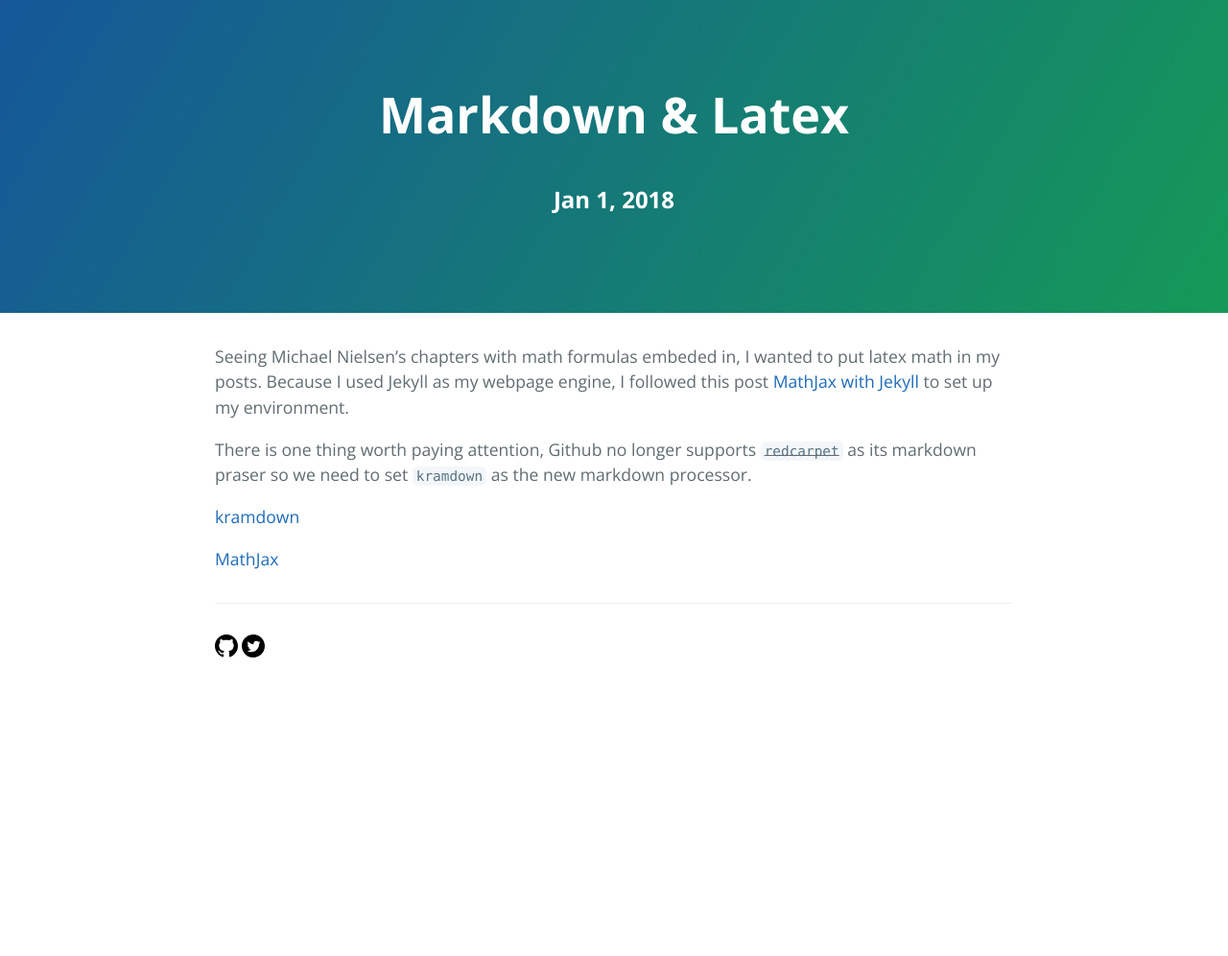
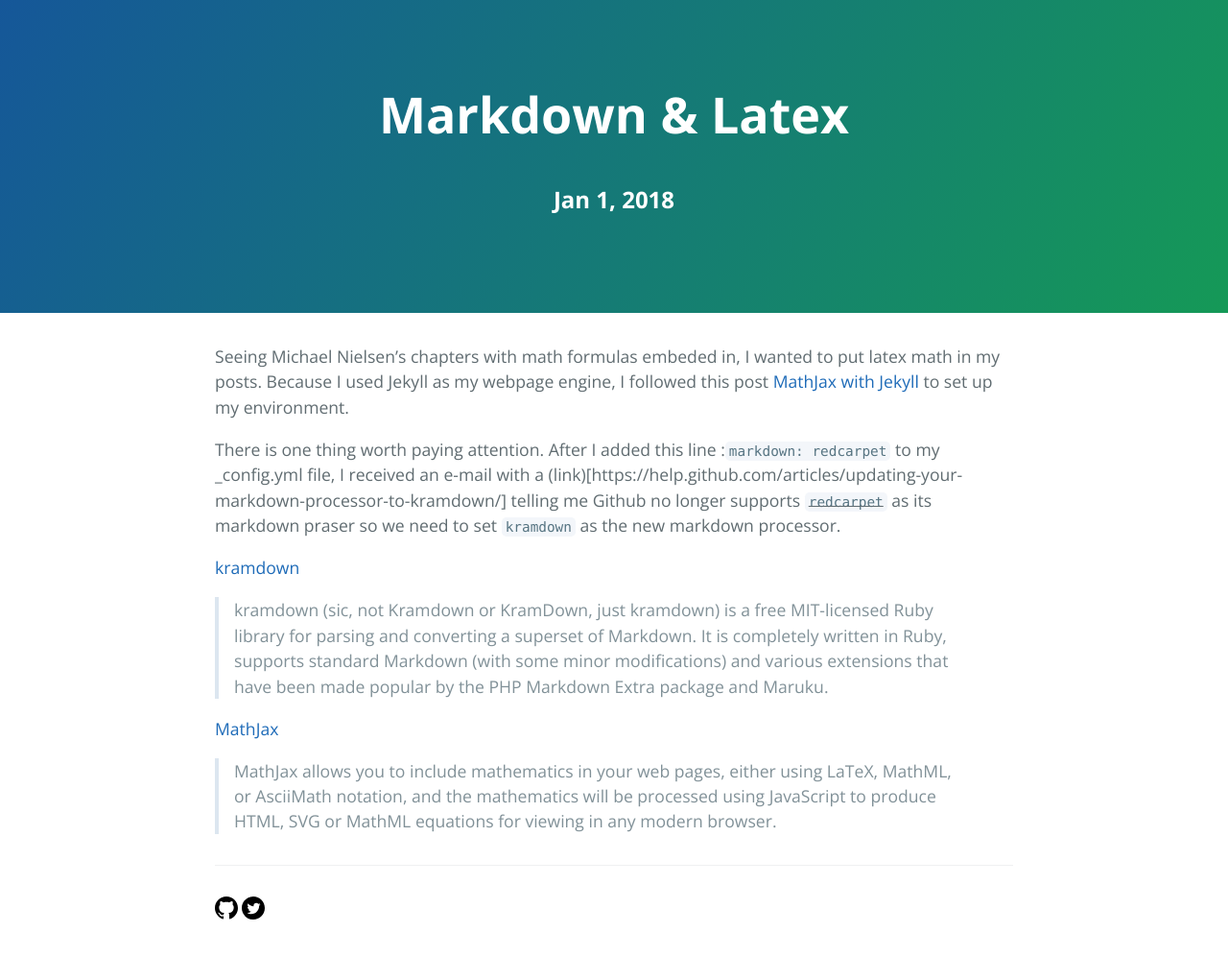
Before and after one commit to zikuicai/zikuicai.github.io, a Jekyll site: the page built from _posts/2018-1-1-markdown-&-latex.md, in a window 1280 px wide. Shown: the whole page at 96% size. Built offline with Jekyll 4.4.1, drawn with Linux system fonts in a browser that asks for light colours; before the commit the page ends 900 px from its top, so only the background shows below that.

Commit message:
Update 2018-1-1-markdown-&-latex.md

```diff
--- a/_posts/2018-1-1-markdown-&-latex.md
+++ b/_posts/2018-1-1-markdown-&-latex.md
@@ -5,8 +5,13 @@ title: Markdown & Latex
 
 Seeing Michael Nielsen's chapters with math formulas embeded in, I wanted to put latex math in my posts. Because I used Jekyll as my webpage engine, I followed this post [MathJax with Jekyll](http://www.gastonsanchez.com/visually-enforced/opinion/2014/02/16/Mathjax-with-jekyll/) to set up my environment.
 
-There is one thing worth paying attention, Github no longer supports ~~`redcarpet`~~ as its markdown praser so we need to set `kramdown` as the new markdown processor.
+There is one thing worth paying attention. After I added this line :`markdown: redcarpet` to my _config.yml file, I received an e-mail with a (link)[https://help.github.com/articles/updating-your-markdown-processor-to-kramdown/] telling me Github no longer supports ~~`redcarpet`~~ as its markdown praser so we need to set `kramdown` as the new markdown processor.
+
 
 [kramdown](https://kramdown.gettalong.org/)
 
+>kramdown (sic, not Kramdown or KramDown, just kramdown) is a free MIT-licensed Ruby library for parsing and converting a superset of Markdown. It is completely written in Ruby, supports standard Markdown (with some minor modifications) and various extensions that have been made popular by the PHP Markdown Extra package and Maruku.
+
 [MathJax](http://docs.mathjax.org/en/latest/start.html)
+
+>MathJax allows you to include mathematics in your web pages, either using LaTeX, MathML, or AsciiMath notation, and the mathematics will be processed using JavaScript to produce HTML, SVG or MathML equations for viewing in any modern browser.
```
